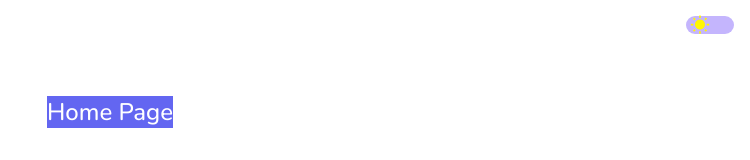
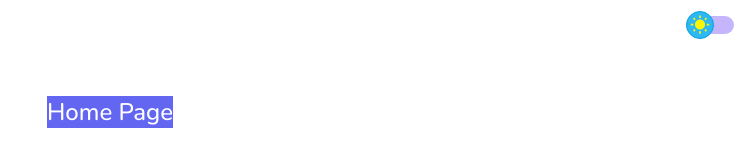
Before and after one commit to musamueed19/my-portfolio-reactjs-nextjs, a Next.js app in the folder my-portfolio/: page / in a window 1280 px wide. Shown: the top 160 px of the page, without its empty margins (530-1280 px from the left). Built offline with nearby package versions, Linux system fonts and the light colour scheme.

Commit message:
bug fixes in theme, part-2

```diff
--- a/my-portfolio/components/DarkLight.jsx
+++ b/my-portfolio/components/DarkLight.jsx
@@ -27,7 +27,7 @@ const DarkLight = () => {
           "w-7 h-7 flex items-center justify-center rounded-full",
           {
             "ml-5 bg-[#033ba4] border-[#01276d]": theme === "dark",
-            "bg-[#2db7f3] border border-[#0aa0e0]": theme === "light",
+            "bg-[#2db7f3] border border-[#0aa0e0]": theme !== "light",
           }
         )}
       >
```
